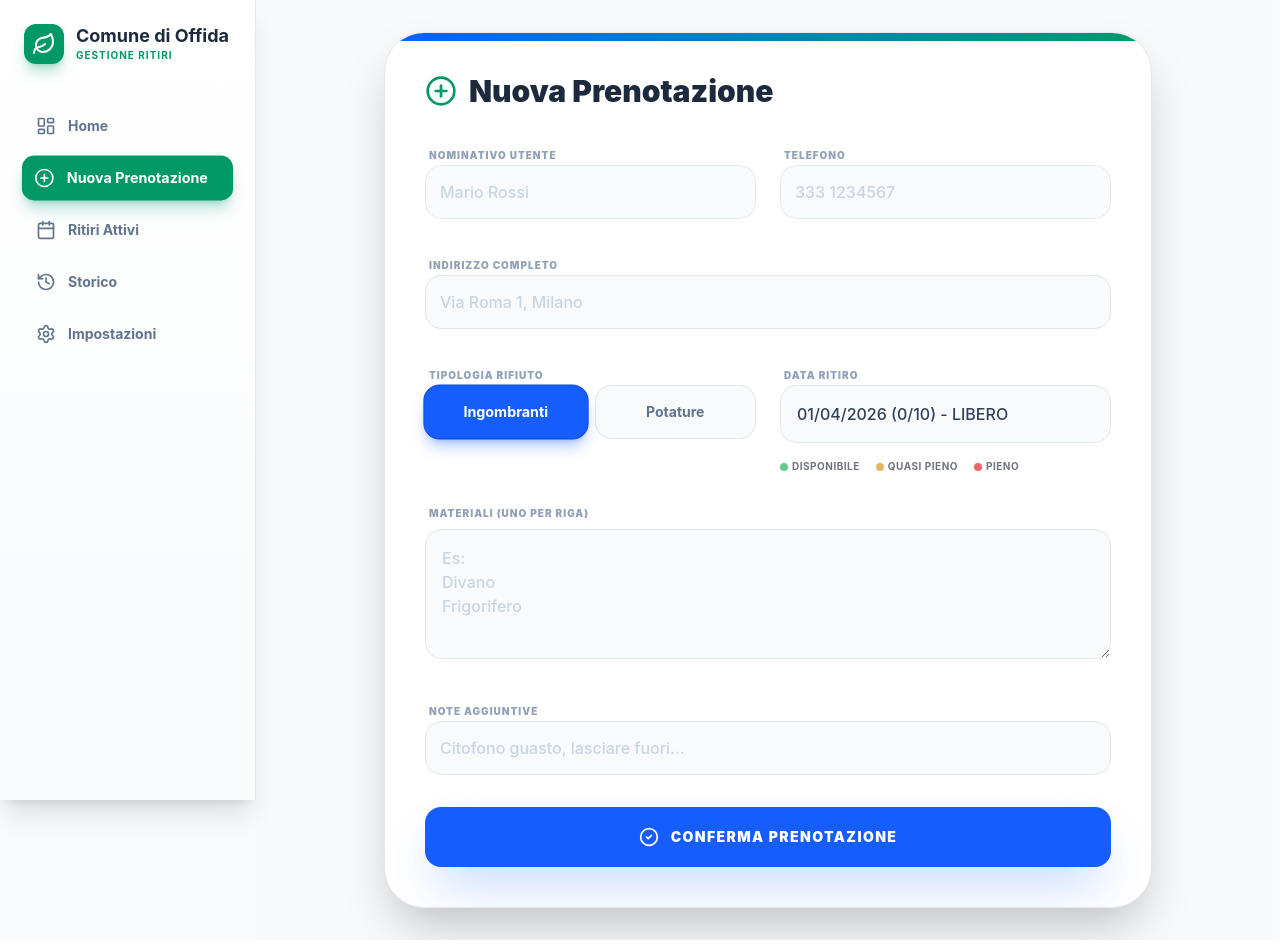
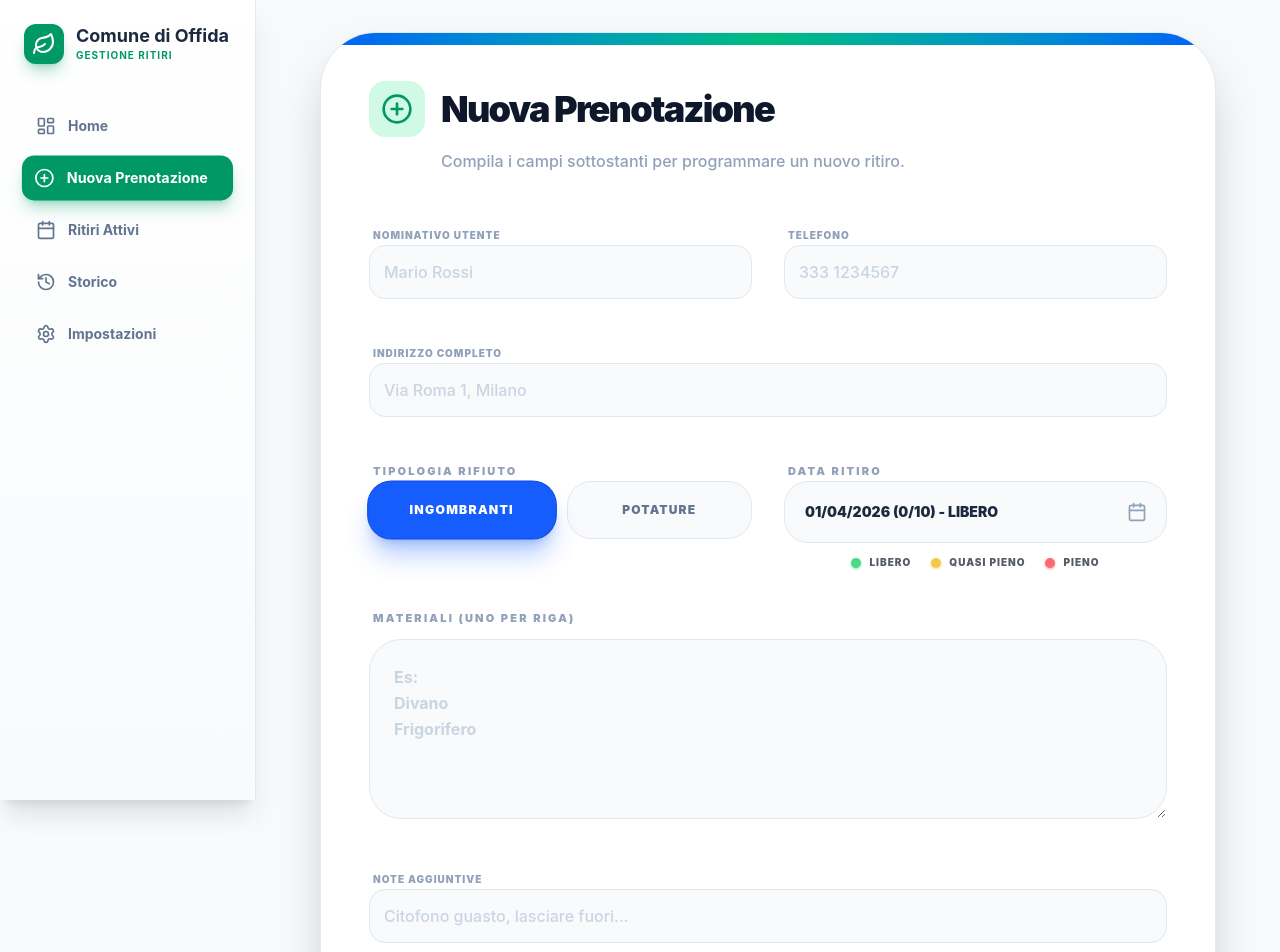
Before and after one commit to raffaellacarrabile/gestionale_rifiuti, a React (Vite) app: page / in a window 1280 px wide. Shown: the top 952 px of the page. Built offline with nearby package versions, Linux system fonts and the light colour scheme.

Commit message:
feat: Improve booking limit confirmation and UI
Introduce a confirmation prompt for exceeding booking limits, allowing users to force insertion. Enhance the booking form UI with larger elements and a more prominent gradient. Update icon generation service to use Google GenAI for creating app icons.

```diff
--- a/src/App.tsx
+++ b/src/App.tsx
@@ -116,8 +116,9 @@ export default function App() {
     const limite = LIMITI[formData.tipologia];
 
     if (formData.dataRitiro !== "Data Extra" && count >= limite) {
-      alert(`Limite raggiunto per questa data e tipologia (${limite} slot)`);
+      if (!confirm(`Attenzione: il limite per questa data (${limite} slot) è stato raggiunto. Vuoi comunque forzare l'inserimento?`)) {
         return;
+      }
     }
 
     const nuova: Prenotazione = {
@@ -505,30 +506,35 @@ export default function App() {
                 initial={{ opacity: 0, scale: 0.95 }}
                 animate={{ opacity: 1, scale: 1 }}
                 exit={{ opacity: 0, scale: 0.95 }}
-                className="max-w-3xl mx-auto"
+                className="max-w-4xl mx-auto"
               >
                 <div className={cn(
-                  "p-10 rounded-[40px] border bg-white border-slate-200 shadow-2xl relative overflow-hidden"
+                  "p-12 rounded-[56px] border bg-white border-slate-200 shadow-2xl relative overflow-hidden"
                 )}>
-                  <div className="absolute top-0 left-0 w-full h-2 bg-gradient-to-r from-blue-600 to-emerald-600" />
+                  <div className="absolute top-0 left-0 w-full h-3 bg-gradient-to-r from-blue-600 via-emerald-500 to-blue-600" />
 
-                  <h2 className="text-3xl font-black mb-8 flex items-center gap-3 text-slate-800">
+                  <div className="mb-12">
+                    <h2 className="text-4xl font-black flex items-center gap-4 text-slate-900 tracking-tighter">
+                      <div className="w-14 h-14 bg-emerald-100 rounded-2xl flex items-center justify-center">
                         <PlusCircle className="text-emerald-600" size={32} />
+                      </div>
                       Nuova Prenotazione
                     </h2>
+                    <p className="text-slate-400 font-medium mt-3 ml-18">Compila i campi sottostanti per programmare un nuovo ritiro.</p>
+                  </div>
 
-                  <form onSubmit={handleAddPrenotazione} className="space-y-8">
-                    <div className="grid grid-cols-1 md:grid-cols-2 gap-6">
+                  <form onSubmit={handleAddPrenotazione} className="space-y-10">
+                    <div className="grid grid-cols-1 md:grid-cols-2 gap-8">
                       <InputGroup label="Nominativo Utente" value={formData.utente} onChange={v => setFormData({...formData, utente: v})} placeholder="Mario Rossi" required />
                       <InputGroup label="Telefono" value={formData.telefono} onChange={v => setFormData({...formData, telefono: v})} placeholder="333 1234567" required />
                     </div>
 
                     <InputGroup label="Indirizzo Completo" value={formData.via} onChange={v => setFormData({...formData, via: v})} placeholder="Via Roma 1, Milano" required />
 
-                    <div className="grid grid-cols-1 md:grid-cols-2 gap-6">
-                      <div className="space-y-2">
-                        <label className="text-[10px] font-black uppercase tracking-widest text-slate-400 ml-1">Tipologia Rifiuto</label>
-                        <div className="flex gap-2">
+                    <div className="grid grid-cols-1 md:grid-cols-2 gap-8">
+                      <div className="space-y-3">
+                        <label className="text-[11px] font-black uppercase tracking-[0.2em] text-slate-400 ml-1">Tipologia Rifiuto</label>
+                        <div className="flex gap-3">
                           {[
                             { id: 'Ingombranti', color: 'bg-blue-600 border-blue-700 shadow-blue-600/30' },
                             { id: 'Potature', color: 'bg-emerald-600 border-emerald-700 shadow-emerald-600/30' }
@@ -538,9 +544,9 @@ export default function App() {
                               type="button"
                               onClick={() => setFormData({...formData, tipologia: t.id as TipologiaRifiuto})}
                               className={cn(
-                                "flex-1 py-4 rounded-2xl font-bold transition-all border text-sm",
+                                "flex-1 py-5 rounded-[24px] font-black transition-all border text-xs uppercase tracking-widest",
                                 formData.tipologia === t.id
-                                  ? `${t.color} text-white shadow-lg scale-[1.02]`
+                                  ? `${t.color} text-white shadow-xl scale-[1.02]`
                                   : "bg-slate-50 border-slate-200 hover:bg-slate-100 text-slate-500"
                               )}
                             >
@@ -550,14 +556,15 @@ export default function App() {
                         </div>
                       </div>
 
-                      <div className="space-y-2">
-                        <label className="text-[10px] font-black uppercase tracking-widest text-slate-400 ml-1">Data Ritiro</label>
+                      <div className="space-y-3">
+                        <label className="text-[11px] font-black uppercase tracking-[0.2em] text-slate-400 ml-1">Data Ritiro</label>
+                        <div className="relative">
                           <select
                             value={formData.dataRitiro}
                             onChange={(e) => setFormData({...formData, dataRitiro: e.target.value})}
                             required
                             className={cn(
-                            "w-full p-4 rounded-2xl border appearance-none focus:outline-none focus:ring-2 focus:ring-emerald-600/20 transition-all bg-slate-50 border-slate-200 text-slate-700 font-medium"
+                              "w-full p-5 rounded-[24px] border appearance-none focus:outline-none focus:ring-4 focus:ring-emerald-600/10 transition-all bg-slate-50 border-slate-200 text-slate-800 font-black text-sm pr-12"
                             )}
                           >
                             <option value="">Seleziona una data...</option>
@@ -572,44 +579,58 @@ export default function App() {
                               );
                             })}
                           </select>
-                        <div className="flex gap-4 mt-2 text-[10px] font-bold uppercase tracking-wider opacity-60">
-                          <div className="flex items-center gap-1"><span className="w-2 h-2 rounded-full bg-green-600"></span> Disponibile</div>
-                          <div className="flex items-center gap-1"><span className="w-2 h-2 rounded-full bg-yellow-600"></span> Quasi Pieno</div>
-                          <div className="flex items-center gap-1"><span className="w-2 h-2 rounded-full bg-red-600"></span> Pieno</div>
+                          <div className="absolute right-5 top-1/2 -translate-y-1/2 pointer-events-none text-slate-400">
+                            <Calendar size={20} />
+                          </div>
+                        </div>
+                        <div className="flex gap-5 mt-3 text-[10px] font-black uppercase tracking-widest opacity-70 justify-center">
+                          <div className="flex items-center gap-2"><span className="w-2.5 h-2.5 rounded-full bg-green-500 shadow-sm shadow-green-500/50"></span> Libero</div>
+                          <div className="flex items-center gap-2"><span className="w-2.5 h-2.5 rounded-full bg-yellow-500 shadow-sm shadow-yellow-500/50"></span> Quasi Pieno</div>
+                          <div className="flex items-center gap-2"><span className="w-2.5 h-2.5 rounded-full bg-red-500 shadow-sm shadow-red-500/50"></span> Pieno</div>
                         </div>
                       </div>
                     </div>
 
-                    <div className="space-y-2">
-                      <label className="text-[10px] font-black uppercase tracking-widest text-slate-400 ml-1 flex justify-between">
+                    <div className="space-y-3">
+                      <label className="text-[11px] font-black uppercase tracking-[0.2em] text-slate-400 ml-1 flex justify-between items-center">
                         Materiali (uno per riga)
-                        {alertVietati && <span className="text-orange-600 flex items-center gap-1"><AlertTriangle size={12} /> Materiale non conforme!</span>}
+                        {alertVietati && (
+                          <motion.span
+                            initial={{ x: 10, opacity: 0 }}
+                            animate={{ x: 0, opacity: 1 }}
+                            className="text-orange-600 flex items-center gap-2 bg-orange-50 px-3 py-1 rounded-full border border-orange-100"
+                          >
+                            <AlertTriangle size={14} /> Materiale non conforme!
+                          </motion.span>
+                        )}
                       </label>
                       <textarea
                         value={formData.materiali}
                         onChange={(e) => handleMaterialiChange(e.target.value)}
                         placeholder="Es:&#10;Divano&#10;Frigorifero"
-                        rows={4}
+                        rows={5}
                         required
                         className={cn(
-                          "w-full p-4 rounded-2xl border focus:outline-none focus:ring-2 transition-all bg-slate-50 border-slate-200 text-slate-700 placeholder:text-slate-300 font-medium",
-                          alertVietati ? "border-orange-600/50 ring-orange-600/20" : "focus:ring-emerald-600/20"
+                          "w-full p-6 rounded-[32px] border focus:outline-none focus:ring-4 transition-all bg-slate-50 border-slate-200 text-slate-800 placeholder:text-slate-300 font-bold leading-relaxed",
+                          alertVietati ? "border-orange-500 ring-orange-500/10" : "focus:ring-emerald-600/10"
                         )}
                       />
                     </div>
 
                     <InputGroup label="Note Aggiuntive" value={formData.note} onChange={v => setFormData({...formData, note: v})} placeholder="Citofono guasto, lasciare fuori..." />
 
-                    <button
+                    <motion.button
+                      whileHover={{ scale: 1.01 }}
+                      whileTap={{ scale: 0.99 }}
                       type="submit"
                       className={cn(
-                        "w-full py-5 text-white font-black uppercase tracking-widest rounded-2xl transition-all shadow-2xl flex items-center justify-center gap-3 text-sm",
-                        formData.tipologia === 'Ingombranti' ? "bg-blue-600 hover:bg-blue-700 shadow-blue-600/30" : "bg-emerald-600 hover:bg-emerald-700 shadow-emerald-600/30"
+                        "w-full py-6 text-white font-black uppercase tracking-[0.3em] rounded-[28px] transition-all shadow-2xl flex items-center justify-center gap-4 text-sm",
+                        formData.tipologia === 'Ingombranti' ? "bg-blue-600 hover:bg-blue-700 shadow-blue-600/40" : "bg-emerald-600 hover:bg-emerald-700 shadow-emerald-600/40"
                       )}
                     >
-                      <CheckCircle2 size={20} />
+                      <CheckCircle2 size={24} />
                       Conferma Prenotazione
-                    </button>
+                    </motion.button>
                   </form>
                 </div>
               </motion.div>
@@ -668,11 +689,13 @@ export default function App() {
                               <table className="w-full text-left border-collapse">
                                 <thead>
                                   <tr className={cn(
-                                    "border-b text-[10px] uppercase tracking-widest font-bold text-slate-400 border-slate-100 bg-slate-50/50"
+                                    "border-b text-[10px] uppercase tracking-widest font-black text-slate-400 border-slate-100 bg-slate-50/50"
                                   )}>
                                     <th className="p-4">Utente</th>
                                     <th className="p-4">Via</th>
                                     <th className="p-4">Telefono</th>
+                                    <th className="p-4">Data Ritiro</th>
+                                    <th className="p-4">Tipologia</th>
                                     <th className="p-4">Materiali</th>
                                     <th className="p-4">Note</th>
                                     <th className="p-4 w-10"></th>
@@ -687,36 +710,60 @@ export default function App() {
                                         <input
                                           value={p.utente}
                                           onChange={(e) => handleUpdateField(p.id, 'utente', e.target.value)}
-                                          className="w-full bg-transparent p-2 rounded font-medium focus:bg-white focus:shadow-sm focus:outline-none focus:ring-1 focus:ring-emerald-600/30"
+                                          className="w-full bg-transparent p-2 rounded font-bold text-slate-800 focus:bg-white focus:shadow-sm focus:outline-none focus:ring-1 focus:ring-emerald-600/30"
                                         />
                                       </td>
                                       <td className="p-2">
                                         <input
                                           value={p.via}
                                           onChange={(e) => handleUpdateField(p.id, 'via', e.target.value)}
-                                          className="w-full bg-transparent p-2 rounded text-slate-600 focus:bg-white focus:shadow-sm focus:outline-none focus:ring-1 focus:ring-emerald-600/30"
+                                          className="w-full bg-transparent p-2 rounded text-slate-600 font-medium focus:bg-white focus:shadow-sm focus:outline-none focus:ring-1 focus:ring-emerald-600/30"
                                         />
                                       </td>
                                       <td className="p-2">
                                         <input
                                           value={p.telefono}
                                           onChange={(e) => handleUpdateField(p.id, 'telefono', e.target.value)}
-                                          className="w-full bg-transparent p-2 rounded text-slate-600 focus:bg-white focus:shadow-sm focus:outline-none focus:ring-1 focus:ring-emerald-600/30"
+                                          className="w-full bg-transparent p-2 rounded text-slate-600 font-medium focus:bg-white focus:shadow-sm focus:outline-none focus:ring-1 focus:ring-emerald-600/30"
                                         />
+                                      </td>
+                                      <td className="p-2">
+                                        <select
+                                          value={p.dataRitiro}
+                                          onChange={(e) => handleUpdateField(p.id, 'dataRitiro', e.target.value)}
+                                          className="w-full bg-transparent p-2 rounded text-slate-600 font-bold focus:bg-white focus:shadow-sm focus:outline-none focus:ring-1 focus:ring-emerald-600/30 appearance-none"
+                                        >
+                                          {dateDisponibili.map(d => (
+                                            <option key={d} value={d}>{d}</option>
+                                          ))}
+                                        </select>
+                                      </td>
+                                      <td className="p-2">
+                                        <select
+                                          value={p.tipologia}
+                                          onChange={(e) => handleUpdateField(p.id, 'tipologia', e.target.value)}
+                                          className={cn(
+                                            "w-full bg-transparent p-2 rounded font-black text-[10px] uppercase tracking-widest focus:bg-white focus:shadow-sm focus:outline-none focus:ring-1 focus:ring-emerald-600/30 appearance-none",
+                                            p.tipologia === 'Ingombranti' ? "text-blue-600" : "text-emerald-600"
+                                          )}
+                                        >
+                                          <option value="Ingombranti">Ingombranti</option>
+                                          <option value="Potature">Potature</option>
+                                        </select>
                                       </td>
                                       <td className="p-2">
                                         <textarea
                                           value={p.materiali}
                                           onChange={(e) => handleUpdateField(p.id, 'materiali', e.target.value)}
                                           rows={1}
-                                          className="w-full bg-transparent p-2 rounded text-slate-600 focus:bg-white focus:shadow-sm focus:outline-none focus:ring-1 focus:ring-emerald-600/30 resize-none"
+                                          className="w-full bg-transparent p-2 rounded text-slate-600 font-medium focus:bg-white focus:shadow-sm focus:outline-none focus:ring-1 focus:ring-emerald-600/30 resize-none"
                                         />
                                       </td>
                                       <td className="p-2">
                                         <input
                                           value={p.note}
                                           onChange={(e) => handleUpdateField(p.id, 'note', e.target.value)}
-                                          className="w-full bg-transparent p-2 rounded text-slate-500 italic focus:bg-white focus:shadow-sm focus:outline-none focus:ring-1 focus:ring-emerald-600/30"
+                                          className="w-full bg-transparent p-2 rounded text-slate-500 italic font-medium focus:bg-white focus:shadow-sm focus:outline-none focus:ring-1 focus:ring-emerald-600/30"
                                         />
                                       </td>
                                       <td className="p-4">
```
Also changed, not shown: src/services/iconGenerator.ts (added, +66 -0 lines). Lines whose indentation alone changed are shown as unchanged.
